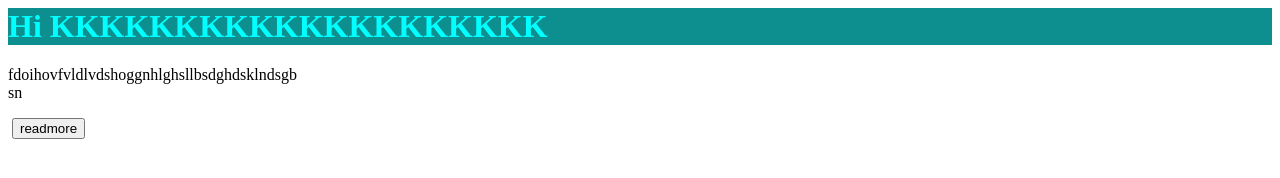
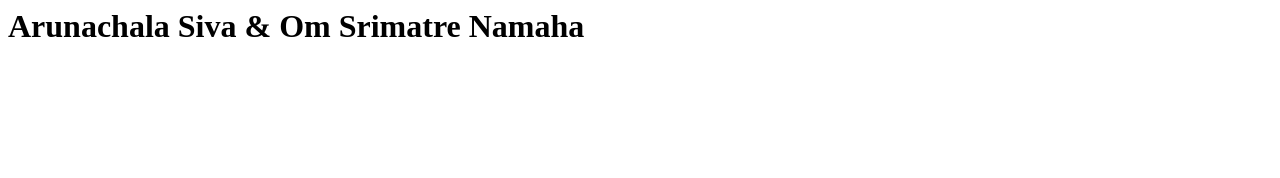
Before and after one commit to pavanDeveloperkr/srimatrenamha.com, a plain HTML site: page index.html in a window 1280 px wide. Drawn offline with Linux system fonts and the light colour scheme.

Commit message:
Update index.html

```diff
--- a/index.html
+++ b/index.html
@@ -3,9 +3,6 @@
         <title>HI KR Foundation</title>
     </head>
     <body>
-        <h1 style="color: aqua; background-color: rgb(13, 143, 143);">Hi KKKKKKKKKKKKKKKKKKKK</h1>
-       <p>fdoihovfvldlvdshoggnhlghsllbsdghdsklndsgb<br>sn</p>
-       <img src="images/PK.avif" alt="" />
-       <button>readmore</button>
+    <h1>Arunachala Siva & Om Srimatre Namaha</h1>
     </body>
 </html>
```
